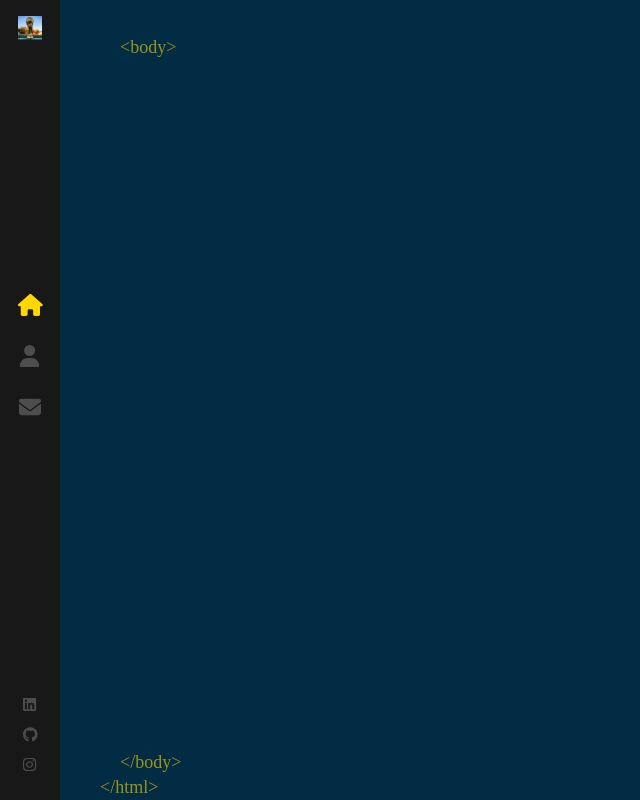
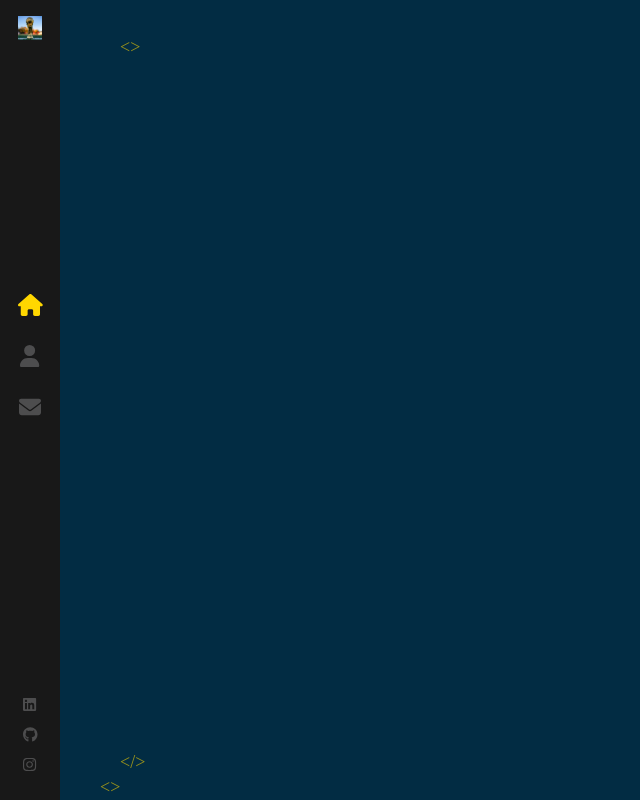
Before and after one commit to zhoujacob/zhoujacob.github.io, a React (Create React App) app: page / in a window 1280 px wide. Shown: the whole page, without its empty margins (0-640 px from the left). Built offline with nearby package versions, Linux system fonts and the light colour scheme.

Commit message:
Removed placement text on homepage

```diff
--- a/src/components/Layout/index.js
+++ b/src/components/Layout/index.js
@@ -7,13 +7,13 @@ const Layout = () => {
     <div className="App">
       <Sidebar />
       <div className="page">
-        <span className="tags top-tags">&lt;body&gt;</span>
+        <span className="tags top-tags">&lt;&gt;</span>
 
         <Outlet />
         <span className="tags bottom-tags">
-          &lt;/body&gt;
+          &lt;/&gt;
           <br />
-          <span className="bottom-tag-html">&lt;/html&gt;</span>
+          <span className="bottom-tag-html">&lt;&gt;</span>
         </span>
       </div>
     </div>
```
